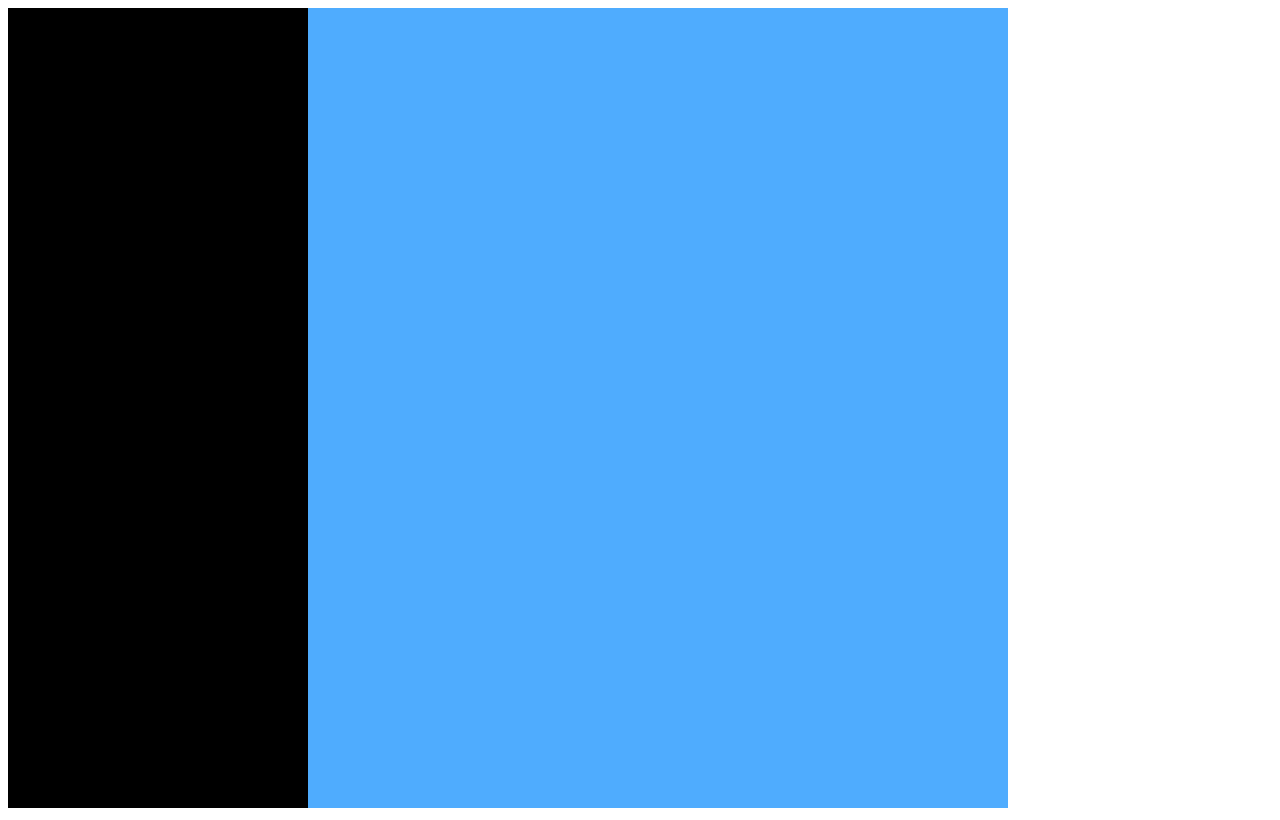
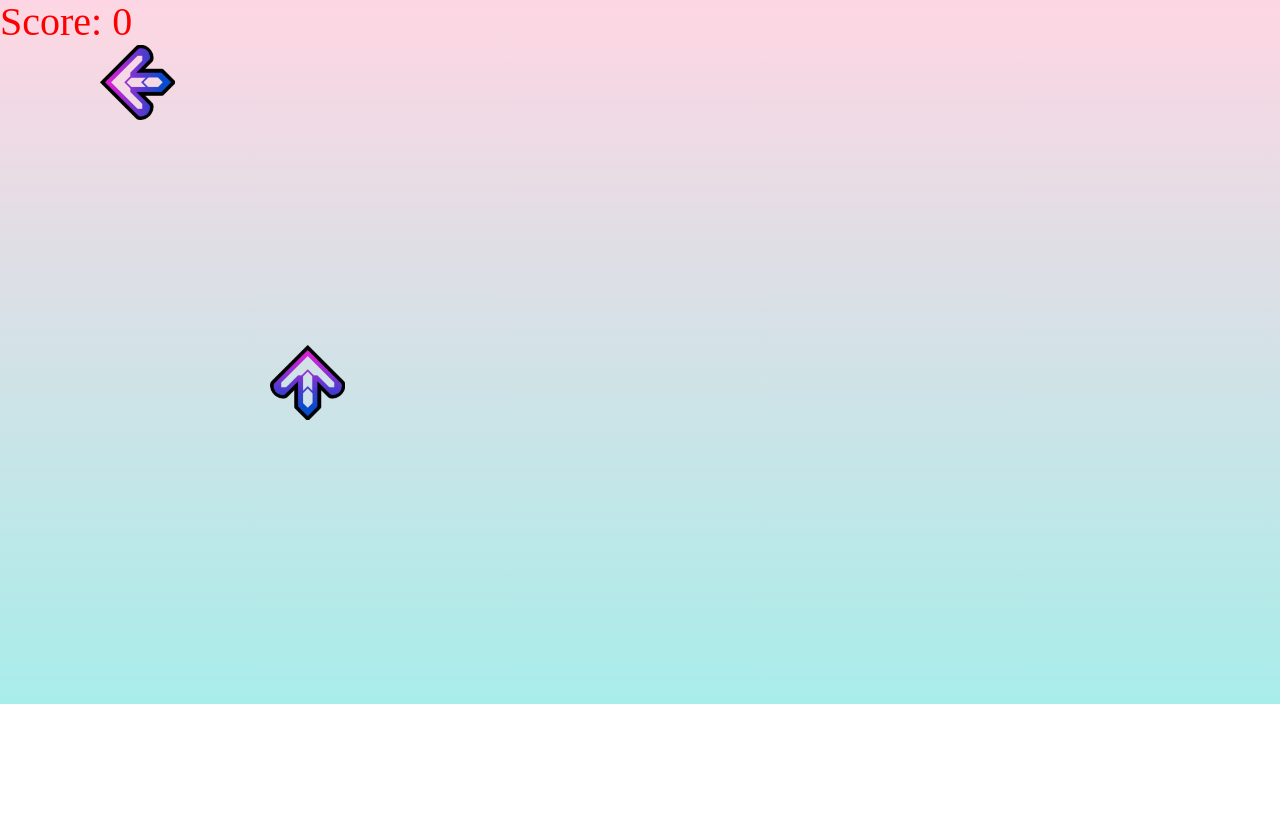
Before and after one commit to sperkn/ddr-game, a plain HTML site: page game/index.html in a window 1280 px wide. Both pictures are taken after a click on the button "StartGame". Drawn offline with Linux system fonts and the light colour scheme.

Commit message:
generate random arrows to fall down canvas

```diff
--- a/game/index.html
+++ b/game/index.html
@@ -10,18 +10,19 @@
 </head>
 
 <body>
-  <div id="main-container">
   <div id="game-intro">
-    <img src="./images/DDR2009Logo.png" alt="" class="logo-img">
+    <img src="./images/DDR2009Logo.png" alt="main-logo" class="logo-img">
     <br>
     <button id="start-button">StartGame</button>
     <h3>Instructions:</h3>
     <p>Use the arrow keys to match the arrows as they fall on to the "dance floor". For each incorrect dance
       move, your score decreases. Too many missteps and your dancing fun will come to an end. Get through the
       entire song with the least mistakes and be crowned the dancing guru!</p>
-    <img src="./images/arrowkeys.png" alt="" class="arrows-img">
+    <img src="./images/arrowkeys.png" alt="arrow-keys" class="arrows-img">
   </div>
-    <canvas id="dance-floor" class="display" width="1000" height="800"></canvas>
+  <div id="display">
+    <canvas id="game-canvas" width="800" height="700"></canvas>
   </div>
+  <script type="text/javascript" src="./src/dance.js"></script>
 </body>
 </html>
--- a/game/src/dance.js
+++ b/game/src/dance.js
@@ -1,58 +1,242 @@
 window.onload = function() {
-  // function interval (){
-  //   setInterval(updateCanvas, 80);
-  // }
-  // let theCanvas = document.getElementById("dance-floor");
-  // let ctx = theCanvas.getContext("2d");
+  function interval (){
+    setInterval(updateCanvas, 40);
+  }
+
+  let theCanvas = document.getElementById("game-canvas");
+  let ctx = theCanvas.getContext("2d");
 
 
   document.getElementById("start-button").onclick = function() {
     // interval();
     removeStartScreen();
+    setBackground();
+    interval();
     startGame();
   };
 
   function removeStartScreen() {
-  let initialScreen = document.getElementById('game-intro');
-  initialScreen.innerHTML="";
+    let initialScreen = document.getElementById("game-intro");
+    initialScreen.innerHTML = "";
+  }
+
+  function setBackground() {
+    // remove the "display" class from the canvas tag in order to
+    // allow canvas to be shown and add canvas-dimensions class to
+    // set the background color scheme
+    let background = document.getElementById("display");
+    background.setAttribute("id", "background-color");
   }
 
   function startGame() {
-    // console.log("Starting the game");
-    createDanceFloor();
-    // drawCar();
+    createScoreBoard();
   }
 
-  function createDanceFloor (){
-    // remove the "display" class from the canvas tag in order to
-    // allow canvas to be shown
-    let canvasDisplay = document.getElementById('dance-floor');
-    canvasDisplay.setAttribute('class', '');
+  let board = {
+    score: 0,
+    frames: 0
+  };
 
+  function createScoreBoard() {
     //initiate the canvas
-    let theCanvas = document.getElementById('dance-floor');
-    let ctx = theCanvas.getContext('2d');
+    // let theCanvas = document.getElementById("game-canvas");
+    // let ctx = theCanvas.getContext("2d");
+    //dance floor characteristics
+    // ctx.strokeStyle = "black";
+    // ctx.fillRect(0, 700, 800, 50);
+    // scoreboard
+    ctx.font = "40px Helevetica";
+    ctx.fillStyle = "red";
+    ctx.fillText("Score: " + board.score, 0, 35);
+  }
 
-    //dance floor characteristics
-    ctx.fillStyle = '#4facfe';
-    ctx.fillRect(0, 0, 1000, 800);
-    ctx.fillStyle = 'black';
-    ctx.fillRect(0, 0, 300, 800);
 
+  let arrowImageLeft = new Image();
+  arrowImageLeft.src = "images/left_arrow.png";
+  let arrowImageRight = new Image();
+  arrowImageRight.src = "images/right_arrow.png";
+  let arrowImageDown = new Image();
+  arrowImageDown.src = "images/down_arrow.png";
+  let arrowImageUp = new Image();
+  arrowImageUp.src = "images/up_arrow.png";
+
+// until noted otherwise, the following code below is for the
+// arrows that will fall down the canvas.
+  function Arrow(x, y, width, height, arrowGenerated) {
+    this.x = x;
+    this.y = y;
+    this.width = width;
+    this.height = height;
+    this.arrowGenerated = arrowGenerated;
+    this.drawArrow = function () {
+      ctx.drawImage(this.arrowGenerated, this.x, this.y, this.width, this.height);
+      // let allArrows = [arrowTypes.left(), arrowTypes.down(), arrowTypes.up(), arrowTypes.right()];
+      // let allArrows = [arrowImageLeft, arrowImageDown, arrowImageUp, arrowImageRight];
+      // let randomArrow = allArrows[Math.floor(Math.random()*allArrows.length)];
+      // if (randomArrow == arrowImageLeft) {
+        // let arrowX = 100;
+        // let arrowY = 10;
+        // let arrowWidth = 50;
+        // let arrowHeight = 50;
+        // ctx.drawImage(randomArrow, this.x, this.y, this.width, this.height);
+      // }
+    };
   }
-    //dashed middle striping for racecourse
-  //   ctx.lineWidth = "10";
-  //   ctx.setLineDash([35, 25]);
-  //   ctx.strokeStyle = "white";
-  //   ctx.moveTo(250, 0);
-  //   ctx.lineTo(250, 600);
-  //   ctx.stroke();
+  let gameArrows = [];
 
-  //   // scoreboard
-  //   ctx.font = "40px Helevetica";
-  //   ctx.fillStyle = "red";
-  //   ctx.fillText("Score: "+board.score, 0, 35);
+  function updateCanvas() {
+    ctx.clearRect(0,0, 800, 700);
+    createScoreBoard();
+    board.frames++;
+    let allArrows = [arrowImageLeft, arrowImageDown, arrowImageUp, arrowImageRight];
+    let randomArrow = allArrows[Math.floor(Math.random()*allArrows.length)];
+
+    if (board.frames % 60 === 1 && randomArrow === arrowImageLeft) {
+      let arrowX = 100;
+      let arrowY = 0;
+      let arrowWidth = 75;
+      let arrowHeight = 75;
+      gameArrows.push(new Arrow(arrowX, arrowY, arrowWidth, arrowHeight, randomArrow));
+    } else if (board.frames % 60 === 1 && randomArrow === arrowImageDown) {
+        let arrowX = 185;
+        let arrowY = 0;
+        let arrowWidth = 75;
+        let arrowHeight = 75;
+        gameArrows.push(new Arrow(arrowX, arrowY, arrowWidth, arrowHeight, randomArrow));
+      } else if (board.frames % 60 === 1 && randomArrow === arrowImageUp){
+        let arrowX = 270;
+        let arrowY = 0;
+        let arrowWidth = 75;
+        let arrowHeight = 75;
+        gameArrows.push(new Arrow(arrowX, arrowY, arrowWidth, arrowHeight, randomArrow));
+      } else if (board.frames % 60 === 1 && randomArrow === arrowImageRight) {
+        let arrowX = 355;
+        let arrowY = 0;
+        let arrowWidth = 75;
+        let arrowHeight = 75;
+        gameArrows.push(new Arrow(arrowX, arrowY, arrowWidth, arrowHeight, randomArrow));
+      }
+
+    for (i=0; i<gameArrows.length; i++) {
+      gameArrows[i].drawArrow();
+      gameArrows[i].y += 5;
+
+      if(gameArrows[i].y > 700) {
+      gameArrows.splice(i, 1);
+      console.log(gameArrows);
+      }
+    }
+  }
+
+  // let arrowTypes = {
+  //   left: function() {ctx.drawImage(arrowImageLeft, 100, 10, 50, 50);
+  //   },
+  //   down: function() {ctx.drawImage(arrowImageDown, 160, 10, 50, 50);
+  //   },
+  //   up: function () {ctx.drawImage(arrowImageUp, 210, 10, 50, 50);
+  //   },
+  //   right: function () {ctx.drawImage(arrowImageRight, 260, 10, 50, 50);
+  //   },
+  // };
+
+  // function drawArrowLeft() {
+  //   arrowTypes.left();
   // }
+
+  // function drawRandomArrow() {
+  //   let arrowTypes = [arrows.left(), arrows.down(), arrows.up(), arrows.right()];
+  //   let arrowPicked = arrowTypes[Math.floor(Math.random()*arrowTypes.length)];
+  //   return
+  //   console.log(arrowPicked);
+  // }
+
+  ///////////////
+  // let arrowImages = [];
+
+  // function drawArrowLeft() {
+  //   let theCanvas = document.getElementById("dance-floor");
+  //   let ctx = theCanvas.getContext("2d");
+  //   return ctx.drawImage(
+  //     arrowImageLeft,
+  //     50,
+  //     10,
+  //     25,
+  //     25
+  //   );
+  // }
+
+  // function drawArrowDown() {
+  //   let theCanvas = document.getElementById("dance-floor");
+  //   let ctx = theCanvas.getContext("2d");
+  //   return ctx.drawImage(
+  //     arrowImageDown,
+  //     80,
+  //     10,
+  //     25,
+  //     25
+  //   );
+  // }
+
+  // function drawArrowUp() {
+  //   let theCanvas = document.getElementById("dance-floor");
+  //   let ctx = theCanvas.getContext("2d");
+  //   return ctx.drawImage(
+  //     arrowImageUp,
+  //     110,
+  //     10,
+  //     25,
+  //     25
+  //   );
+  // }
+
+  // function drawArrowRight() {
+  //   let theCanvas = document.getElementById("dance-floor");
+  //   let ctx = theCanvas.getContext("2d");
+  //   return ctx.drawImage(
+  //     arrowImageRight,
+  //     140,
+  //     10,
+  //     25,
+  //     25
+  //   );
+  // }
+
+  // arrowImages.push(drawArrowLeft(), drawArrowDown(), drawArrowUp(), drawArrowRight());
+
+  // function drawRandomArrow() {
+  //   return arrowImages[Math.floor(Math.random()*arrowImages.length)];
+  // }
+
+  // let danceBox = {
+  //   width: 50,
+  //   height: 80,
+  //   x: 225,
+  //   y: 510,
+  //   arrowLeft: function() {},
+  //   arrowRight: function() {},
+  //   arrowDown: function() {},
+  //   arrowUp: function() {}
+  // };
+
+  // document.onkeydown = function(e) {
+  //   if (e.keyCode === 37) {
+  //     danceBox.arrowLeft();
+  //   } else if (e.keyCode === 39) {
+  //     car.arrowRight();
+  //   } else if (e.keyCode === 40) {
+  //     danceBox.arrowDown();
+  //   } else if (e.keyCode === 38) {
+  //     danceBox.arrowUp();
+  //   }
+  // };
+
+  //   createGameBoard();
+  //   drawCar();
+  //   for (i = 0; i < myObstacles.length; i++) {
+  //     myObstacles[i].createObstacle();
+  //     myObstacles[i].y += 10;
+  //   }
+  // };
 
   // let carImage = new Image();
   // carImage.src = "images/car.png";
@@ -83,21 +267,4 @@ window.onload = function() {
   //   score: 0,
   //   frames: 0,
   // };
-
-  // document.onkeydown = function(e) {
-  //   if(e.keyCode === 37){
-  //     car.moveLeft();
-  //   } else if (e.keyCode === 39) {
-  //     car.moveRight();
-  //   } else {
-  //     return null;
-  //   }
-  //   createGameBoard();
-  //   drawCar();
-  //   for (i = 0; i < myObstacles.length; i++) {
-  //     myObstacles[i].createObstacle();
-  //     myObstacles[i].y += 10;
-  //   }
-  // };
-
 };
--- a/game/stylesheets/style.css
+++ b/game/stylesheets/style.css
@@ -5,7 +5,23 @@
 } */
 /*
 background-image: linear-gradient(to right, #4facfe 0%, #00f2fe 100%); */
+body {
+  margin: 0;
+  padding: 0;
+}
 
-.display {
+#display {
   display: none;
 }
+
+
+#background-color {
+  /* background-image: linear-gradient(to top, #fad0c4 0%, #ffd1ff 100%); */
+  background-image: linear-gradient(to top, #a8edea 0%, #fed6e3 100%);
+  /* background-image: linear-gradient(to top, #fff1eb 0%, #ace0f9 100%); */
+  /* background-image: linear-gradient(to top, #f3e7e9 0%, #e3eeff 99%, #e3eeff 100%); */
+  /* width: 100%;
+  height: 100%; */
+  background-size: cover;
+
+}
```
Also changed, not shown: game/images/down_arrow.png (added), game/images/left_arrow.png (added), game/images/right_arrow.png (added), game/images/up_arrow.png (added), 2 other files.
